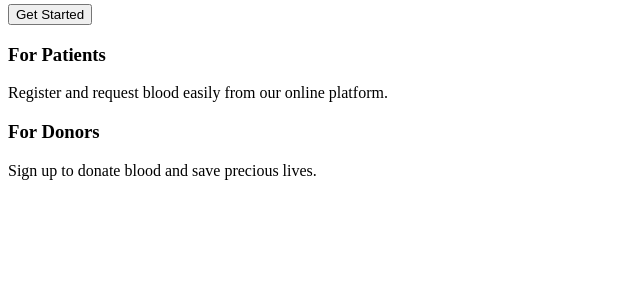
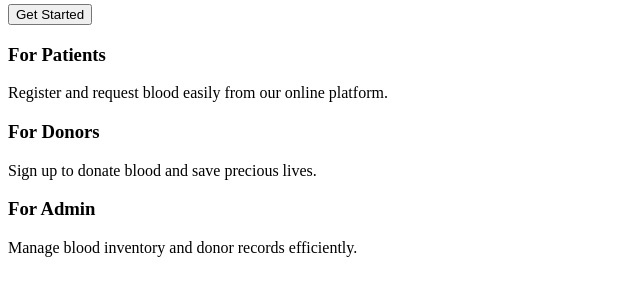
Before and after one commit to Shrilesh-Dhobale/Blood-Bank, a Python web app: template templates/index.html in a window 1280 px wide. Shown: the part 156-456 px from the top of the page, without its empty margins (0-640 px from the left). Run offline with Jinja, Linux system fonts and the light colour scheme; the template is opened without the code that fills it, so the values that code supplies are empty.

Commit message:
cardscontent completed

```diff
--- a/templates/index.html
+++ b/templates/index.html
@@ -31,5 +31,11 @@
             <h3>For Donors</h3>
             <p>Sign up to donate blood and save precious lives.</p>
         </div>
+
+        <div class="card">
+            <h3>For Admin</h3>
+            <p>Manage blood inventory and donor records efficiently.</p>
+        </div>
+    </div>
 </body>
 </html>
```
